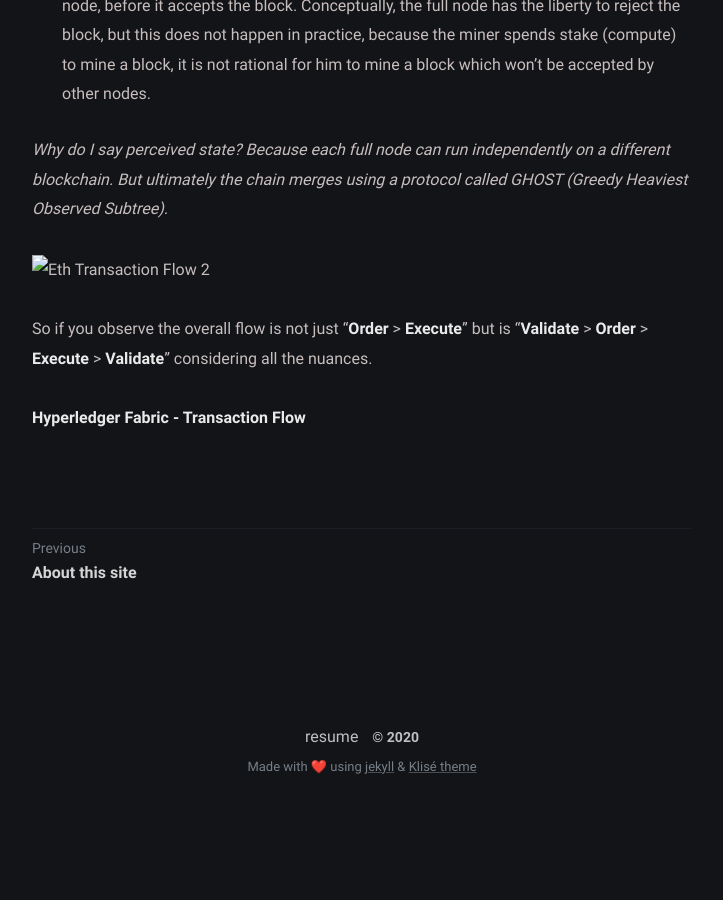
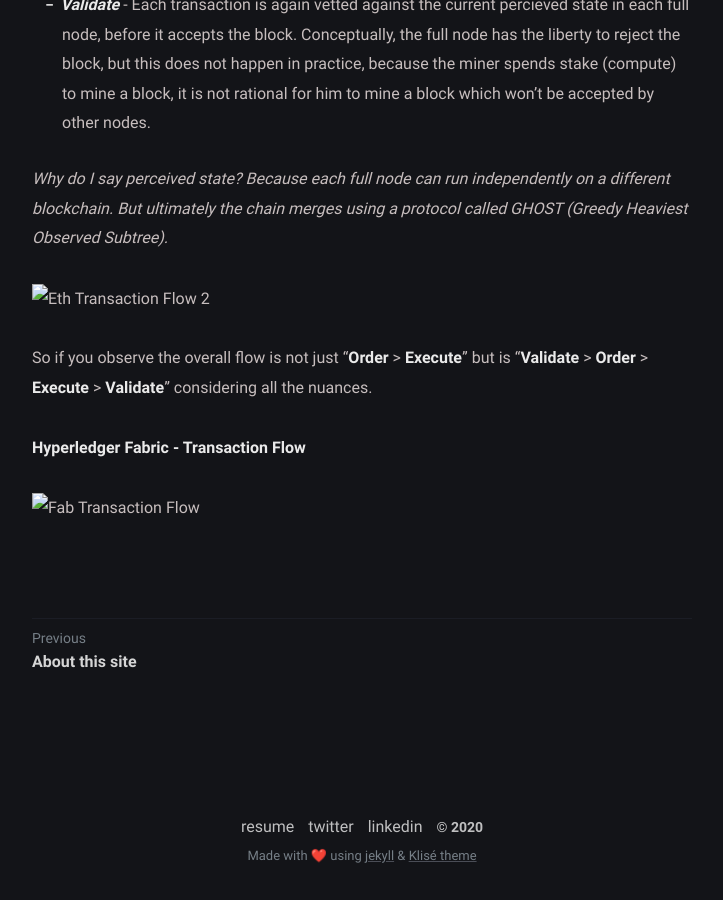
Before and after one commit to arnabkaycee/arnabkaycee.github.io, a Jekyll site: the page built from _posts/FabEthv1/2020-10-30-FabEthv1.md, in a window 1280 px wide and 900 px high, scrolled down 8598 px. Shown: the whole window, without its empty margins (278-1001 px from the left). Built offline with Jekyll 4.4.1, drawn with Linux system fonts in a browser that asks for light colours; before the commit the page ends 9409 px from its top, so only the background shows below that.

Commit message:
Update HLF Diagram

```diff
--- a/_includes/footer.html
+++ b/_includes/footer.html
@@ -1,5 +1,8 @@
 <footer class="footer">
   <a class="footer_item" href="/resume">resume</a>
+  <a class="footer_item" target="_blank" href="https://twitter.com/arnabkaycee">twitter</a>
+  <a class="footer_item" target="_blank" href="https://linkedin.com/in/arnabkaycee">linkedin</a>
+
   <!-- <a class="footer_item" href="/feed.xml">rss</a> -->
   <span class="footer_item">&copy; {{ site.time | date: "%Y" }}</span>
   <small class="footer_copyright">
--- a/_posts/FabEthv1/2020-10-30-FabEthv1.md
+++ b/_posts/FabEthv1/2020-10-30-FabEthv1.md
@@ -175,3 +175,5 @@
 
 
 **Hyperledger Fabric - Transaction Flow**
+
+![Fab Transaction Flow](diagrams/hlf_tx.png "Hyperledger Transaction Flow")
```
Also changed, not shown: other parts of _posts/FabEthv1/2020-10-30-FabEthv1.md (+1 -1 lines), _posts/FabEthv1/diagrams/hlf_tx.png (added), 1 other file.
